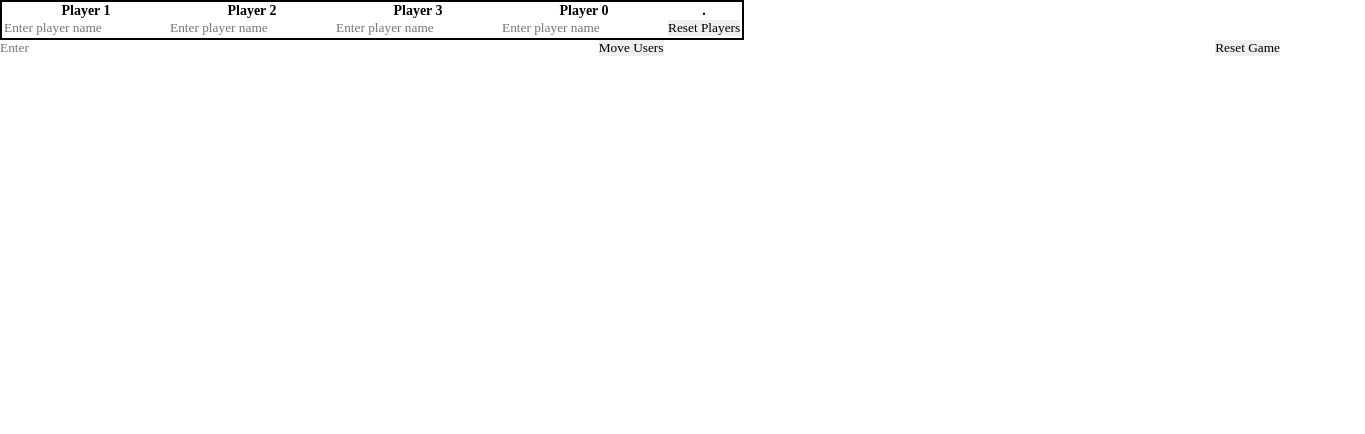
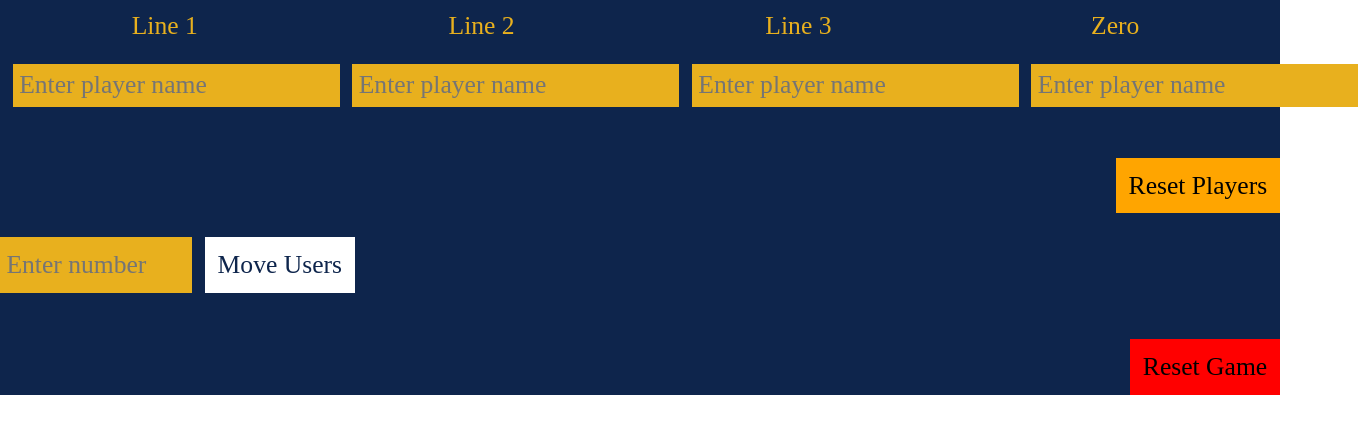
Before and after one commit to andrew1337/georgianrullet, a Next.js app: page /controls in a window 1280 px wide. Shown: the top 434 px of the page, 1365 px wide, since content can reach past the window. Built offline with nearby package versions, Linux system fonts and the light colour scheme.

Commit message:
results table updated

```diff
--- a/app/components/game-engine/index.css
+++ /dev/null
@@ -1,4 +0,0 @@
-.stepper {
-  display: flex;
-  justify-content: space-between;
-}
--- a/app/components/users-table/index.css
+++ /dev/null
@@ -1,3 +0,0 @@
-.usernames-table {
-  border: 2px solid black;
-}
--- a/app/components/users-table/index.jsx
+++ /dev/null
@@ -1,44 +0,0 @@
-import React from "react";
-import "./index.css";
-
-export const UserNames = ({ usernames, setUsers }) => {
-  const handleUserInput = (event, index) => {
-    setUsers(
-      usernames.map((user, i) => (i === index ? event.target.value : user)),
-    );
-  };
-  return (
-    <div>
-      <table className="usernames-table">
-        <thead>
-          <tr>
-            <th>Player 1</th>
-            <th>Player 2</th>
-            <th>Player 3</th>
-            <th>Player 0</th>
-            <th>.</th>
-          </tr>
-        </thead>
-        <tbody>
-          <tr>
-            {usernames.map((username, index) => (
-              <td key={index}>
-                <input
-                  type="text"
-                  value={username}
-                  onChange={(event) => handleUserInput(event, index)}
-                  placeholder="Enter player name"
-                />
-              </td>
-            ))}
-            <td>
-              <button type="button" onClick={() => setUsers(["", "", "", ""])}>
-                Reset Players
-              </button>
-            </td>
-          </tr>
-        </tbody>
-      </table>
-    </div>
-  );
-};
--- /dev/null
+++ b/app/controls/game-engine/index.css
@@ -0,0 +1,41 @@
+.engine {
+  display: flex;
+  flex-direction: column;
+  gap: 1vh;
+  margin-top: 3vh;
+}
+
+.engine * {
+  font-size: 2vw;
+}
+
+.stepper {
+  display: flex;
+  gap: 1vw;
+}
+
+.stepper > input {
+  background-color: #e8b01e;
+  padding: 0.5vw;
+  width: 15vw;
+}
+
+.stepper > button {
+  background-color: #e8b01e;
+  padding: 1vw;
+  background: #fff;
+  color: #0e254c;
+}
+
+.stepper > button:disabled {
+  background-color: grey;
+  pointer-events: none;
+  cursor: not-allowed;
+}
+
+.engine > button {
+  padding: 1vw;
+  margin-top: 3vw;
+  background: red;
+  align-self: end;
+}
--- a/app/components/game-engine/index.jsx
+++ b/app/controls/game-engine/index.jsx
@@ -85,6 +85,7 @@ export const GameEngine = ({
   };
 
   return (
+    <div className="engine">
       <div className="stepper">
         <input
           type="number"
@@ -98,6 +99,7 @@ export const GameEngine = ({
         <button type="button" onClick={doMove} disabled={!gameIsEnabled}>
           Move Users
         </button>
+      </div>
       <button type="button" onClick={resetGame}>
         Reset Game
       </button>
--- a/app/controls/page.jsx
+++ b/app/controls/page.jsx
@@ -1,8 +1,8 @@
 "use client";
 
 import useLocalStorage from "../useLocalStorage.ts";
-import { UserNames } from "../components/users-table/index";
-import { GameEngine } from "../components/game-engine/index";
+import { UserNames } from "./users-table/index";
+import { GameEngine } from "./game-engine/index";
 
 const Controls = () => {
   const [usernames, setUsers] = useLocalStorage("usernames", ["", "", "", ""]);
@@ -14,7 +14,7 @@ const Controls = () => {
   );
 
   return (
-    <div>
+    <div className="controls" style={{ backgroundColor: "#0e254c" }}>
       <UserNames usernames={usernames} setUsers={setUsers} />
       <GameEngine
         boardState={boardState}
--- /dev/null
+++ b/app/controls/users-table/index.css
@@ -0,0 +1,32 @@
+.usernames {
+  display: flex;
+  flex-direction: column;
+}
+
+.usernames * {
+  font-size: 2vw;
+}
+
+.usernames-row {
+  display: grid;
+  grid-template-columns: repeat(4, 1fr);
+  padding: 0.5vw;
+  color: #e8b01e;
+}
+
+.usernames-row > div {
+  text-align: center;
+  padding: 0.5vw;
+}
+
+.usernames-input {
+  background-color: #e8b01e;
+  padding: 0.5vw;
+}
+
+.reset {
+  padding: 1vw;
+  margin-top: 3vw;
+  align-self: end;
+  background: orange;
+}
--- /dev/null
+++ b/app/controls/users-table/index.jsx
@@ -0,0 +1,42 @@
+import React from "react";
+import "./index.css";
+
+export const UserNames = ({ usernames, setUsers }) => {
+  const handleUserInput = (event, index) => {
+    setUsers(
+      usernames.map((user, i) => (i === index ? event.target.value : user)),
+    );
+  };
+  return (
+    <div className="usernames">
+      <div className="usernames-row">
+        <div>Line 1</div>
+        <div>Line 2</div>
+        <div>Line 3</div>
+        <div>Zero</div>
+      </div>
+
+      <div className="usernames-row">
+        {usernames.map((username, index) => (
+          <div key={index}>
+            <input
+              type="text"
+              className="usernames-input"
+              value={username}
+              onChange={(event) => handleUserInput(event, index)}
+              placeholder="Enter player name"
+            />
+          </div>
+        ))}
+      </div>
+
+      <button
+        className="reset"
+        type="button"
+        onClick={() => setUsers(["", "", "", ""])}
+      >
+        Reset Players
+      </button>
+    </div>
+  );
+};
```
Also changed, not shown: app/components/game-field/index.jsx (+8 -3 lines). Lines whose indentation alone changed are shown as unchanged.
